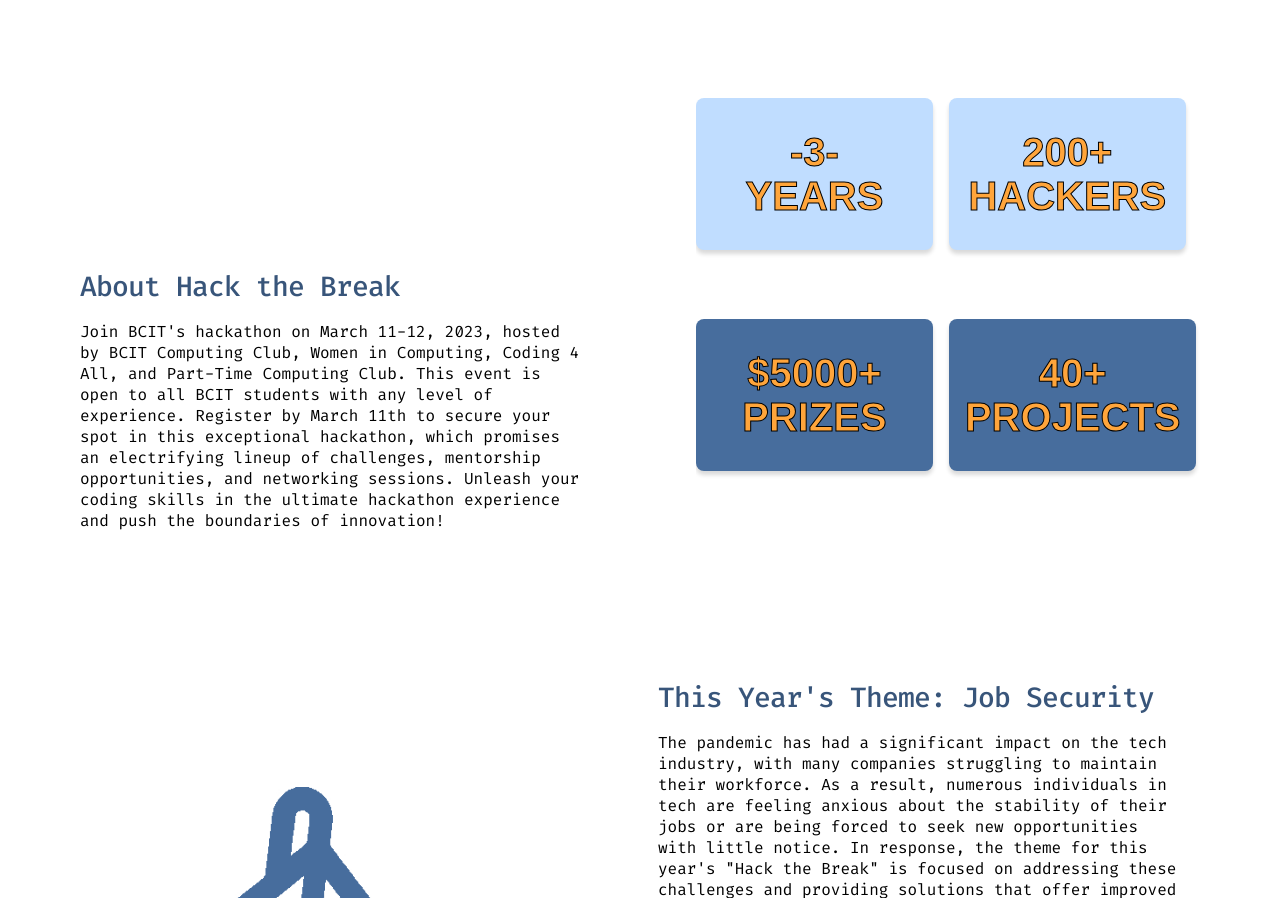
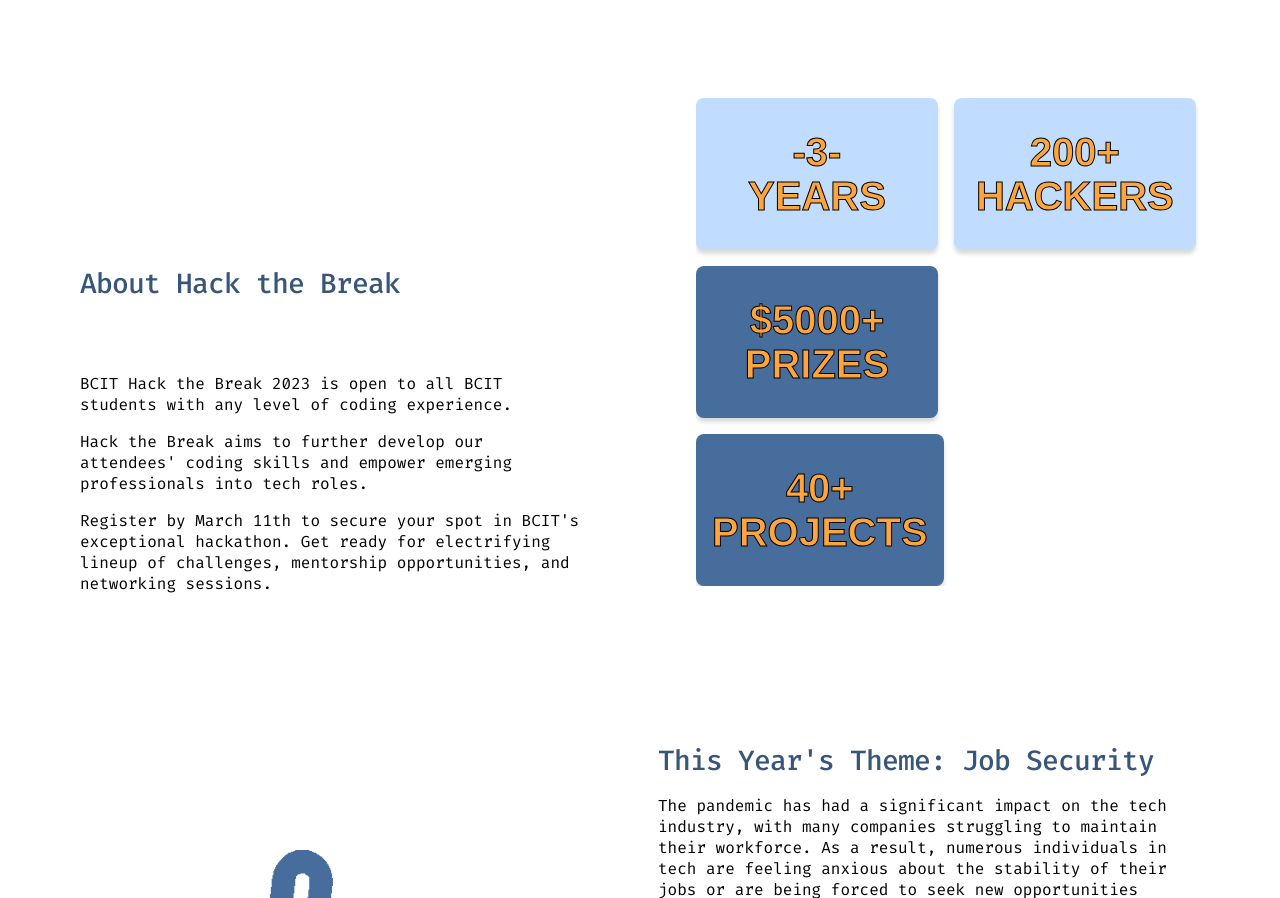
Before and after one commit to jmc37/HackTheBreak, a React (Vite) app: page / in a window 1280 px wide. Shown: the part 975-1873 px from the top of the page. Built offline with nearby package versions, Linux system fonts and the light colour scheme; a web font is replaced by a local one.

Commit message:
Update About section
- Update written content
- Adjust grid-area for stats container

```diff
--- a/src/sections/About.tsx
+++ b/src/sections/About.tsx
@@ -32,14 +32,13 @@ function About() {
         </div>
         <div className={styles.writtenContainer}>
           <p>
-            Join BCIT's hackathon on March 11-12, 2023, hosted by BCIT Computing
-            Club, Women in Computing, Coding 4 All, and Part-Time Computing
-            Club. This event is open to all BCIT students with any level of
-            experience. Register by March 11th to secure your spot in this
-            exceptional hackathon, which promises an electrifying lineup of
-            challenges, mentorship opportunities, and networking sessions.
-            Unleash your coding skills in the ultimate hackathon experience and
-            push the boundaries of innovation!
+            BCIT Hack the Break 2023 is open to all BCIT students with any level of coding experience.
+          </p>
+          <p>
+            Hack the Break aims to further develop our attendees' coding skills and empower emerging professionals into tech roles.
+          </p>
+          <p>
+            Register by March 11th to secure your spot in BCIT's exceptional hackathon. Get ready for electrifying lineup of challenges, mentorship opportunities, and networking sessions.
           </p>
         </div>
       </div>
--- a/src/styles/About.module.css
+++ b/src/styles/About.module.css
@@ -55,26 +55,27 @@
         grid-template-columns: 1fr 1fr;
         grid-template-rows: auto;
         grid-template-areas:
-        "header stat"
-        "text stat";
+        "header stat1"
+        "text stat2";
     }
 
     .aboutHeader {
         grid-area: header;
         display: flex;
         align-self: flex-end;
-        margin: 10.625rem 0 0;
+        margin: 7rem 0 0;
     }
 
     .statContainer {
-        grid-area: stat;
         flex-wrap: wrap;
-        align-items: right;
         overflow: hidden;
+        align-items: flex-end;
+        grid-row-start: stat1;
+        grid-row-end: stat2;
     }
 
     .statBoxLight, .statBoxDark {
-        min-width: 47%;
+        min-width: 48%;
         flex-wrap: wrap;
     }
 
```
